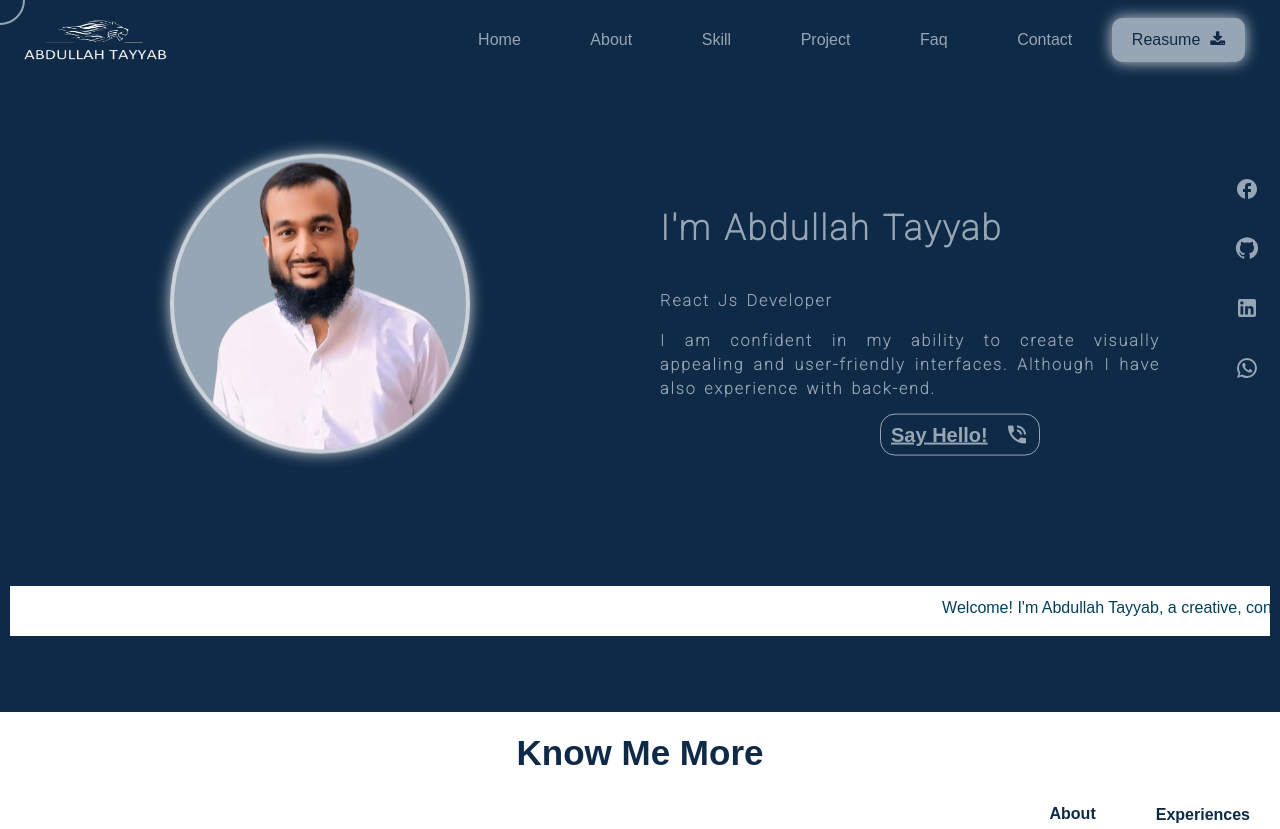
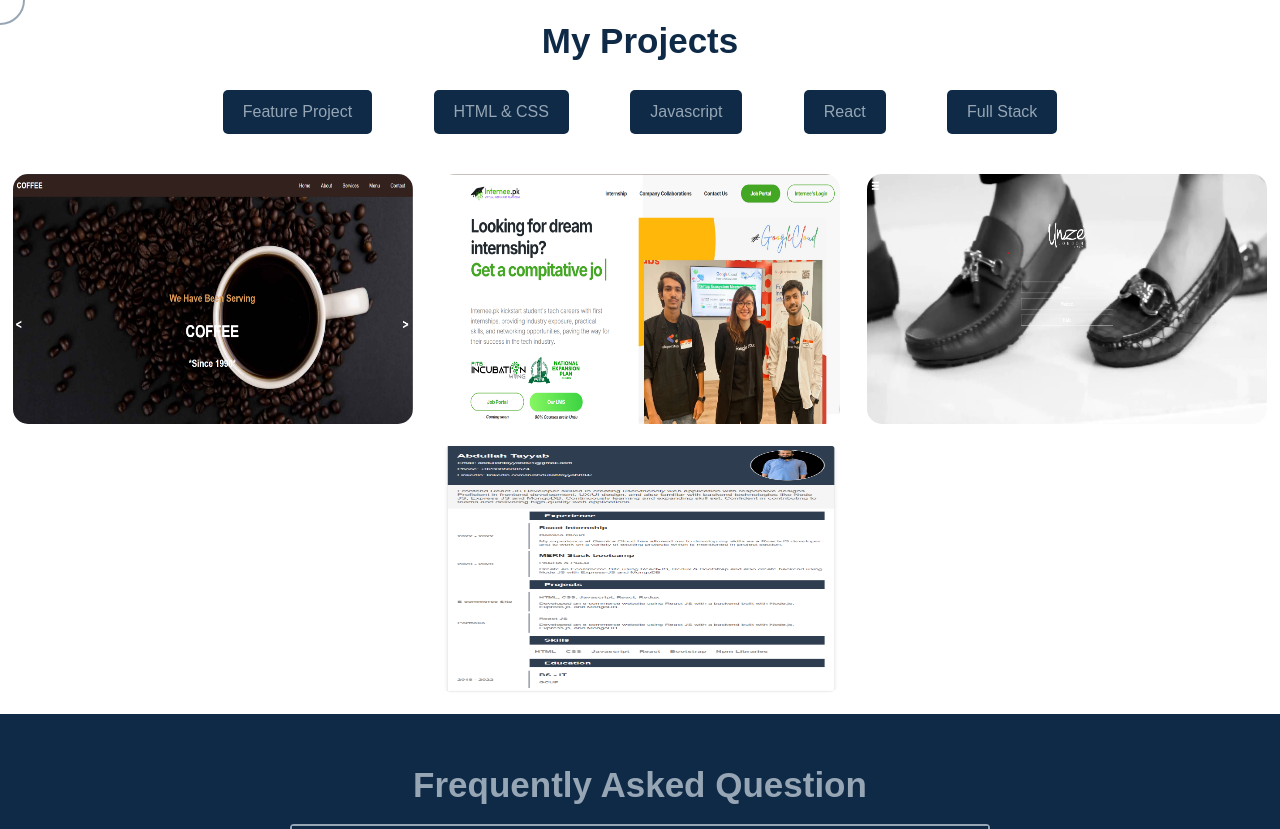
Before and after one commit to Ab-Tayyab/abdullah-tayyab-portfolio, a React (Create React App) app: page / in a window 1280 px wide. Shown: the top 829 px of the page. Built offline with nearby package versions, Linux system fonts and the light colour scheme.

Commit message:
change done

```diff
--- a/src/App.js
+++ b/src/App.js
@@ -69,17 +69,15 @@ const App = () => {
         ) : (
           <>
             <CustomCursor />
-            <Navbar />
-            <Home />
-            <About />
-            <Skill />
+            {/* <Navbar /> */}
+            {/* <Home /> */}
+            {/* <About /> */}
+            {/* <Skill /> */}
             <Project />
             <Faq />
             <Contact />
             <Footer />
-
-            {/* Contact Popup */}
-            <ContactPopup isOpen={isPopupOpen} onClose={closePopup} />
+            {/* <ContactPopup isOpen={isPopupOpen} onClose={closePopup} /> */}
           </>
         )}
       </div>
--- a/src/component/project/Project.css
+++ b/src/component/project/Project.css
@@ -1,16 +1,60 @@
-
-.project-main{
+.project-main {
   margin-top: 20px;
   padding-bottom: 20px;
 }
 
-.project-main>h1{
+.project-container {
+  justify-content: space-evenly;
+}
+
+.project-menu {
+  width: 70%;
+  padding: 20px 0px;
+  margin: auto;
+  display: flex;
+  justify-content: space-around;
+}
+
+.project-btn {
+  padding: 10px 20px;
+  background-color: #0e2a47;
+  color: #97a6b4;
+  border-radius: 5px;
+  gap: 10;
+  border: none;
+  cursor: pointer;
+  transition: background-color 0.3s ease;
+}
+
+.project-btn:hover {
+  background-color: transparent;
+  color: #0E2A47;
+  border: 1px solid #0E2A47;
+}
+
+.project-select {
+  box-sizing: border-box;
+  padding: 10px 10px;
+  width: 100%;
+  display: none;
+}
+
+.project-select>select{
+  box-sizing: border-box;
+  width: 100%;
+  height: 50px;
+  margin: auto;
+}
+
+.project-main>h1 {
   color: #0E2A47;
   font-weight: 800;
   font-size: 35px;
   text-align: center;
 }
+
 .project-parent {
+  width: calc(100%-350px);
   display: flex;
   flex-wrap: wrap;
   justify-content: space-around;
@@ -57,19 +101,42 @@
 
 }
 
-.project-text>i{
+.project-text>i {
   font-size: 35px;
   color: white;
   transition: 0.5s all;
   padding-top: 20px;
 }
-.project-text>i:hover{
+
+.project-text>i:hover {
   transform: scale(1.1);
   cursor: pointer;
   color: #97a6b4;
 }
 
+.no-projects-message {
+  text-align: center;
+  color: gray;
+  font-size: 1.2rem;
+  margin-top: 20px;
+}
 
+@media (max-width:850px) {
+
+  .project-menu {
+    width: 100%;
+  }
+
+}
+
+@media (max-width:650px) {
+  .project-select{
+    display: block;
+  }
+  .project-menu{
+    display: none;
+  }
+}
 @media (max-width:400px) {
   .project-child {
     width: 350px;
@@ -116,37 +183,39 @@
   animation: popupOpen 0.5s ease;
 }
 
-  .popup-content>h1{
+.popup-content>h1 {
   font-size: 25px;
   font-weight: 800;
 }
 
-  .popup-content>h3{
+.popup-content>h3 {
   font-size: 20px;
   font-weight: 800;
   text-align: left;
 }
-  .popup-content span{
+
+.popup-content span {
   font-size: 16px;
   font-weight: 100;
 }
 
-  .popup-content p{
+.popup-content p {
   font-size: 16px;
   font-weight: 100;
 }
-  .popup-content>div{
+
+.popup-content>div {
   display: flex;
   justify-content: space-around;
   align-items: center;
   font-size: 25px;
 }
 
-  .popup-content>div>a{
+.popup-content>div>a {
   color: #0e2a47;
 }
 
-  .popup-content>div>a{
+.popup-content>div>a {
   color: #97a6b4;
 }
 
@@ -155,6 +224,7 @@
     transform: scale(0.5);
     opacity: 0;
   }
+
   100% {
     transform: scale(1);
     opacity: 1;
--- a/src/component/project/Project.js
+++ b/src/component/project/Project.js
@@ -5,6 +5,13 @@ import { projectdata } from "./ProjectAPI";
 const Project = () => {
   const [selectedProject, setSelectedProject] = useState(null);
   const [isPopupVisible, setPopupVisible] = useState(false);
+  const [projectCategory, setProjectCategory] = useState("Feature-Project");
+
+  const uniqueCategory = ["Feature-Project", "HTML-&-CSS", "Javascript", "React", "Full-Stack"];
+
+  const handleClick = (item) => {
+    setProjectCategory(item);
+  };
 
   const handleOpenPopup = (project) => {
     setSelectedProject(project);
@@ -18,12 +25,38 @@ const Project = () => {
     }, 500);
   };
 
+  const filteredProjects = projectdata.filter((item) =>
+    item.category.includes(projectCategory)
+  );
+
   return (
     <div className="project-main" id="project">
       <h1>My Projects</h1>
+
+      <div className="project-container">
+        <div>
+          <div className="project-menu">
+            {uniqueCategory.map((category, index) => (
+              <button className="project-btn" key={index} onClick={() => handleClick(category)}>
+                {category.replace(/-/g, " ")}
+              </button>
+            ))}
+          </div>
+              <div className="project-select">
+            <select
+              onChange={(e) => handleClick(e.target.value)}
+            >
+              {uniqueCategory.map((category, index) => (
+                <option key={index} value={category}>
+                  {category.replace(/-/g, " ")}
+                </option>
+              ))}
+            </select>
+          </div>
+        </div>
         <div className="project-parent">
-        {projectdata.map((item) => {
-          return (
+          {filteredProjects.length > 0 ? (
+            filteredProjects.map((item) => (
               <div
                 className="project-child"
                 data-aos="zoom-in-up"
@@ -47,11 +80,16 @@ const Project = () => {
                   </div>
                 </div>
               </div>
-          );
-        })}
+            ))
+          ) : (
+            <div className="no-projects-message">
+              <p>Coming Soon ...</p>
+            </div>
+          )}
+        </div>
       </div>
 
-      {/* popup  */}
+      {/* Popup logic */}
       {selectedProject && (
         <div className={`popup-overlay ${isPopupVisible ? "active" : ""}`}>
           <div className="popup-content">
@@ -66,10 +104,10 @@ const Project = () => {
             <button onClick={handleClosePopup}>Close</button>
             <div>
               <a href={selectedProject.url} target="_blank">
-                Site: <i class="fa fa-link" />
+                Site: <i className="fa fa-link" />
               </a>
               <a href={selectedProject.github} target="_blank">
-                Github: <i class="fa fa-github" />
+                Github: <i className="fa fa-github" />
               </a>
             </div>
           </div>
@@ -79,4 +117,4 @@ const Project = () => {
   );
 };
 
-export default Project;
+export default Project
--- a/src/component/project/ProjectAPI.js
+++ b/src/component/project/ProjectAPI.js
@@ -13,107 +13,118 @@ import s12 from "../../images/s12.png";
 export const projectdata = [
   {
     id: 1,
+    category: ["Feature-Project", "Javascript","Full-Stack"],
     name: "Coffee Shop",
     img: s4,
     url: "https://coffee-shoop.vercel.app/",
-    tools:"HTML, CSS, Javascript, NodeJs, ExpressJS, MongoDB, Responsiveness",
-    github:"https://github.com/Ab-Tayyab/Coffee-Shop-site",
+    tools: "HTML, CSS, Javascript, NodeJs, ExpressJS, MongoDB, Responsiveness",
+    github: "https://github.com/Ab-Tayyab/Coffee-Shop-site",
     detail:
       "A sleek, user-friendly coffee shop website featuring an intuitive reservation system, responsive design, and a visually appealing layout with seamless navigation, showcasing menu items and services with modern aesthetics.",
   },
   {
     id: 2,
+    category: ["Feature-Project", "React"],
     name: "Internee.Pk",
     img: s2,
     url: "https://internee-pk-redesign.vercel.app/",
-    tools:"HTML, CSS,  React-JS, Custom animation, Responsiveness",
-    github:"https://github.com/Ab-Tayyab/redesign-internee.pk",
+    tools: "HTML, CSS,  React-JS, Custom animation, Responsiveness",
+    github: "https://github.com/Ab-Tayyab/redesign-internee.pk",
     detail: "Internship task to redesign Internee.PK website using react.",
   },
   {
     id: 2,
+    category: ["Feature-Project", "React"],
     name: "Shopping Store",
     img: s12,
     url: "https://shopping-dukaan.vercel.app/",
-    tools:"HTML, CSS,  React-JS, Custom animation, Responsiveness",
-    github:"https://github.com/Ab-Tayyab/shopping-store/tree/master/frontend",
+    tools: "HTML, CSS,  React-JS, Custom animation, Responsiveness",
+    github: "https://github.com/Ab-Tayyab/shopping-store/tree/master/frontend",
     detail: "Redesign Unze.com.pk website using react.",
   },
   {
     id: 3,
+    category: ["React"],
     name: "User Form",
     img: s9,
     url: "https://userloginform.vercel.app/",
-    tools:"HTML, CSS, React-JS, Firebase, Custom validation",
-    github:"https://github.com/Ab-Tayyab/signup-login-using-firebase",
+    tools: "HTML, CSS, React-JS, Firebase, Custom validation",
+    github: "https://github.com/Ab-Tayyab/signup-login-using-firebase",
     detail:
       "Internship task create signup, login and reset password form using firebase",
   },
   {
     id: 4,
+    category: ["React"],
     name: "Weather App",
     img: s10,
     url: "https://weatheruptodate.vercel.app/",
-    tools:"HTML, CSS, React-JS, Open weather API",
-    github:"https://github.com/Ab-Tayyab/weather-app",
+    tools: "HTML, CSS, React-JS, Open weather API",
+    github: "https://github.com/Ab-Tayyab/weather-app",
     detail: "Weather app build by open weather API using fetch method",
   },
   {
     id: 5,
+    category: ["Feature-Project", "React"],
     name: "CV Maker App",
     img: s11,
     url: "https://mycvmaker.vercel.app/",
-    tools:"HTML, CSS, React-JS, React-Hook-Form, jspdf",
-    github:"https://github.com/Ab-Tayyab/cv-builder",
+    tools: "HTML, CSS, React-JS, React-Hook-Form, jspdf",
+    github: "https://github.com/Ab-Tayyab/cv-builder",
     detail: "Create your cv using mycvmaker app",
   },
   {
     id: 6,
+    category: ["React"],
     name: "Expense Tracker App",
     img: s1,
     url: "https://reactjs-expense-tracker-app.netlify.app/",
-    tools:"HTML, CSS, React-JS, context API",
-    github:"https://github.com/Ab-Tayyab/react-expense-tracker-app",
+    tools: "HTML, CSS, React-JS, context API",
+    github: "https://github.com/Ab-Tayyab/react-expense-tracker-app",
     detail:
       "An expense tracker app allows you to monitor and categorize your expenses. Feature Include: Edit",
   },
   {
     id: 7,
+    category: ["React"],
     name: "To Do List",
     img: s8,
     url: "https://reactjs-any-do-list.netlify.app/",
-    tools:"HTML, CSS, React-JS, CRUD operation",
-    github:"https://github.com/Ab-Tayyab/to-do-list-reactjs",
+    tools: "HTML, CSS, React-JS, CRUD operation",
+    github: "https://github.com/Ab-Tayyab/to-do-list-reactjs",
     detail:
       "A list of errands and other tasks – often written on a piece of paper as a memory aid – that one needs or intends to accomplish.",
   },
   {
     id: 8,
+    category: ["React"],
     name: "Quiz App",
     img: s5,
     url: "https://reactjs-quiz-app-with-timer.netlify.app/",
-    tools:"HTML, CSS, React-JS",
-    github:"https://github.com/Ab-Tayyab/reactjs-quiz-app",
+    tools: "HTML, CSS, React-JS",
+    github: "https://github.com/Ab-Tayyab/reactjs-quiz-app",
     detail:
       "A quiz is a form of game or mind sport in which players attempt to answer questions correctly on one or several specific topics.",
   },
   {
     id: 9,
+    category: ["React"],
     name: "Time Cunter App",
     img: s6,
     url: "https://reactjs-time-counter-app.netlify.app/",
-    tools:"HTML, CSS, React-JS",
-    github:"https://github.com/Ab-Tayyab/stop-watch",
+    tools: "HTML, CSS, React-JS",
+    github: "https://github.com/Ab-Tayyab/stop-watch",
     detail:
       " App timer is an incredibly useful tool for time management if you are someone who struggles to get off an app. It can help you save time.",
   },
   {
     id: 10,
+    category: ["React"],
     name: "Calculator",
     img: s7,
     url: "https://mera-hisaab-kitaab.vercel.app/",
-    tools:"HTML, CSS, ReactJS",
-    github:"https://github.com/Ab-Tayyab/react-calculator",
+    tools: "HTML, CSS, ReactJS",
+    github: "https://github.com/Ab-Tayyab/react-calculator",
     detail:
       "Calculator provides simple and advanced mathematical functions in a beautifully designed app. • Perform basic calculations such as addition, subtraction, multiplication, and division.",
   },
```
Lines whose indentation alone changed are shown as unchanged.
